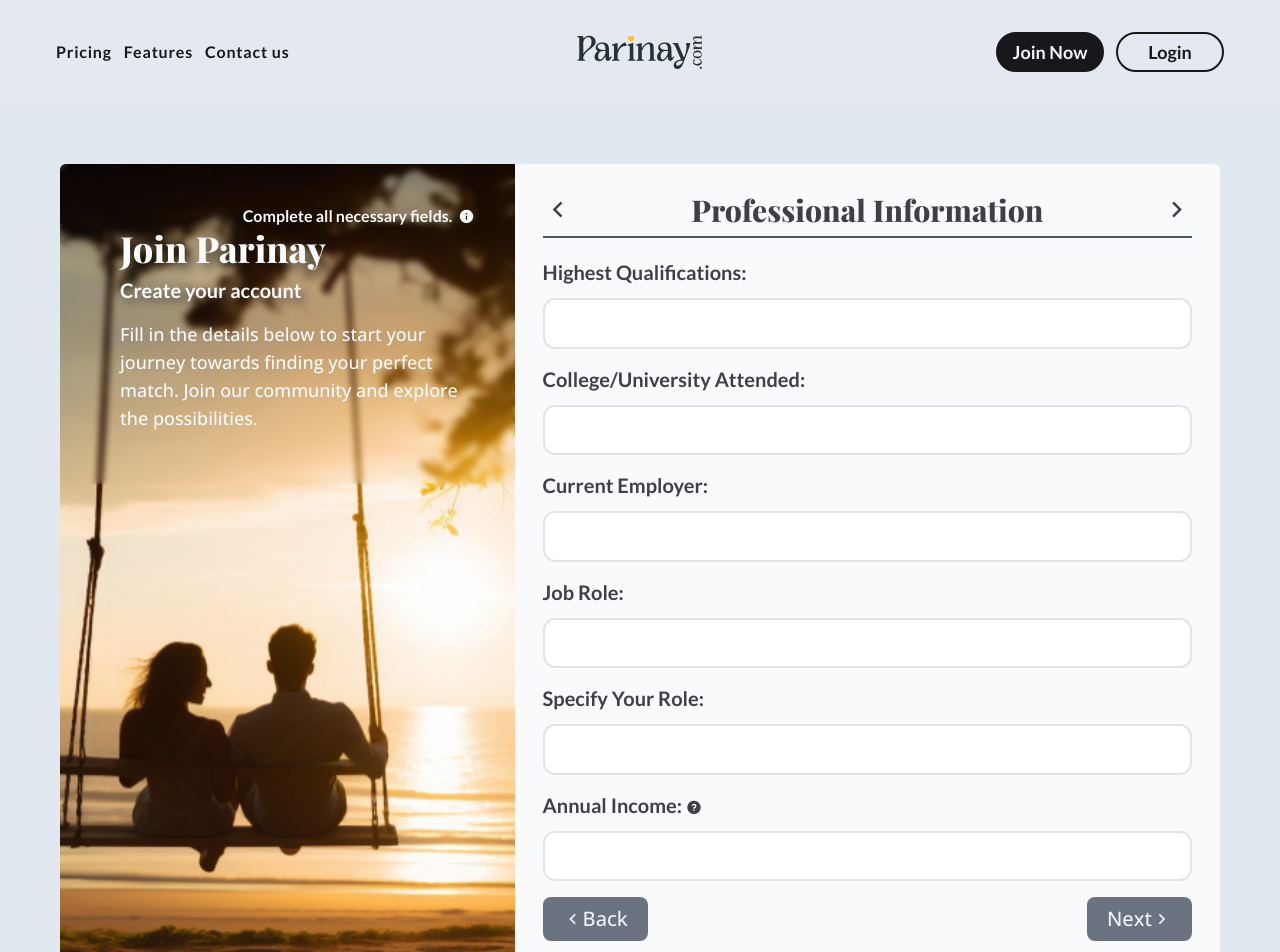
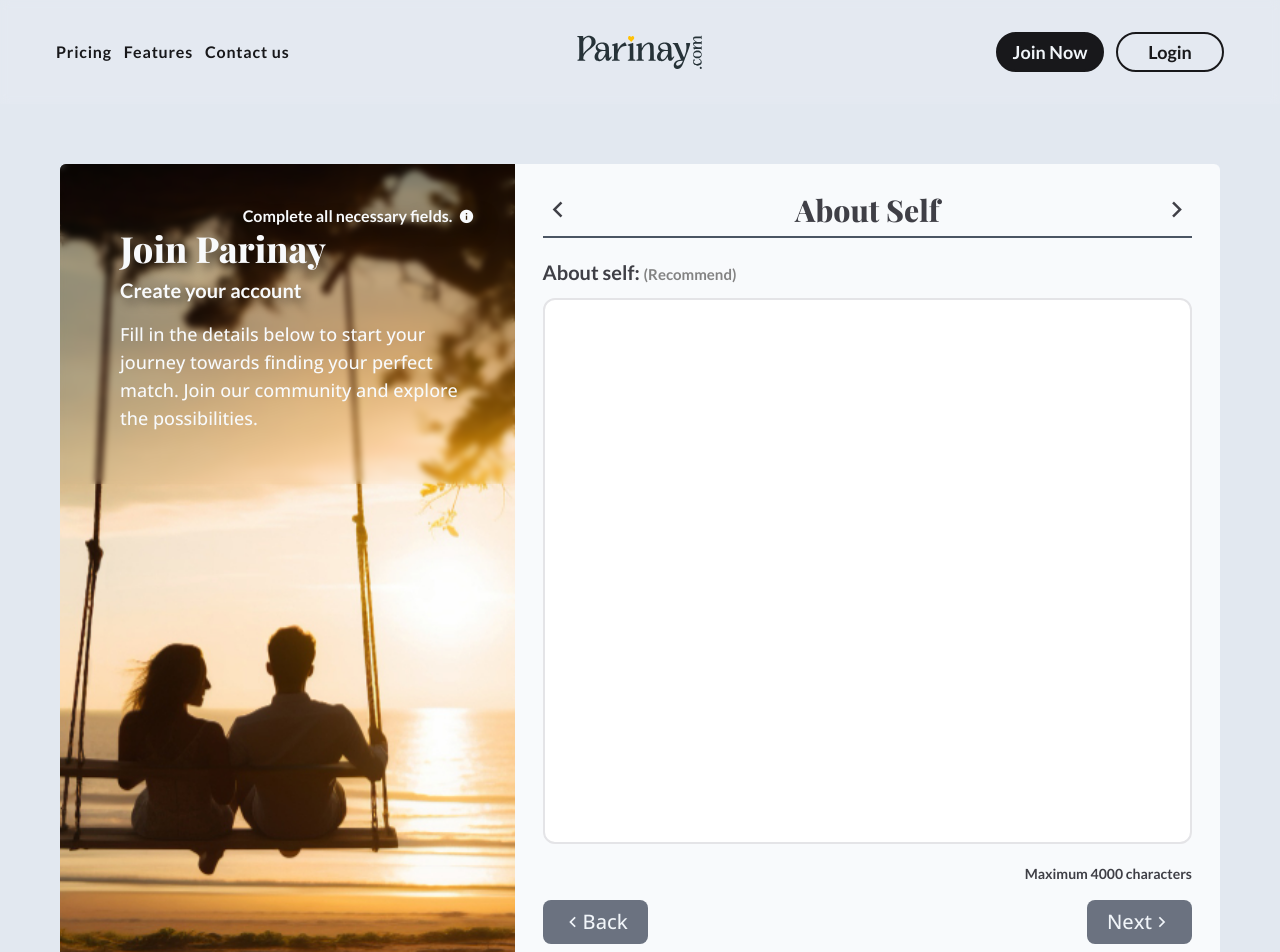
Before and after one commit to JyotiInHex/Parinay, a React (Create React App) app: page /register in a window 1280 px wide. Shown: the top 952 px of the page. Built offline with nearby package versions, Linux system fonts and the light colour scheme; the HTML template or start-up script is replaced by a standard one; a web font is replaced by a local one.

Commit message:
new update

```diff
--- a/src/auth/register.jsx
+++ b/src/auth/register.jsx
@@ -1,4 +1,4 @@
-import React, {useState} from "react";
+import React, { useState } from "react";
 import registerBg from "../assets/registration-1.webp";
 import validation from "./validation";
 
@@ -20,7 +20,7 @@ import {
 } from "../data/formData";
 
 const Register = () => {
-  const [step, setStep] = useState(4);
+  const [step, setStep] = useState(5);
   const [formData, setFormData] = useState({
     profileFor: "",
     fName: "",
@@ -44,8 +44,9 @@ const Register = () => {
     collegeName: "",
     workWith: "",
     jobRole: "",
-    additionalJobRole:"",
+    additionalJobRole: "",
     annualIncome: "",
+    aboutSelf: "",
   });
   const [animation, setAnimation] = useState("");
   const [isDropdownOpen, setIsDropdownOpen] = useState(false);
@@ -893,7 +894,8 @@ const Register = () => {
                           <span className="optional">(optional)</span>
                         )}
                       </h3>
-                      {formData.qualifications !== "preferred not to say" && errors.collegeName && (
+                      {formData.qualifications !== "preferred not to say" &&
+                        errors.collegeName && (
                           <p className="error">{errors.collegeName}</p>
                         )}
                       <input
@@ -937,8 +939,7 @@ const Register = () => {
                             setToggleDropdown("workWith");
                           }}
                         />
-                        {!isDropdownOpen &&
-                          toggleDropdown === "workWith" && (
+                        {!isDropdownOpen && toggleDropdown === "workWith" && (
                           <div
                             className="absolute flex flex-col gap-2 w-full h-fit max-h-[350px] mt-1 bg-white border-2 border-zinc-200 overflow-x-hidden overflow-y-auto rounded-xl z-10"
                             id="dropDownBox"
@@ -989,8 +990,7 @@ const Register = () => {
                             setToggleDropdown("jobRole");
                           }}
                         />
-                        {!isDropdownOpen &&
-                          toggleDropdown === "jobRole" && (
+                        {!isDropdownOpen && toggleDropdown === "jobRole" && (
                           <div
                             className="absolute w-full h-fit max-h-[350px] mt-1 bg-white border-2 border-zinc-200 overflow-x-hidden overflow-y-auto rounded-xl z-10"
                             id="dropDownBox"
@@ -1003,8 +1003,7 @@ const Register = () => {
                                 <div className="px-4 py-2 text-xl text-center font-opensans font-semibold bg-zinc-100">
                                   -{category}-
                                 </div>
-                                  {
-                                  jobRole[category].map((role, index) => (
+                                {jobRole[category].map((role, index) => (
                                   <label
                                     key={index}
                                     className="py-2 px-10 text-lg font-lato font-semibold cursor-pointer hover:bg-gray-100"
@@ -1035,11 +1034,13 @@ const Register = () => {
                     >
                       <h3 className="text-xl font-lato font-semibold">
                         Specify Your Role:
-                        {formData.jobRole !== "" && formData.jobRole !== "other" && (
+                        {formData.jobRole !== "" &&
+                          formData.jobRole !== "other" && (
                             <span className="optional">(optional)</span>
                           )}
                       </h3>
-                      {formData.additionalJobRole === "" && errors.additionalJobRole && (
+                      {formData.additionalJobRole === "" &&
+                        errors.additionalJobRole && (
                           <p className="error">{errors.additionalJobRole}</p>
                         )}
                       <input
@@ -1048,13 +1049,15 @@ const Register = () => {
                         type="text"
                         name="additionalJobRole"
                         value={`${
-                          formData.jobRole !== "" && formData.jobRole !== "other"
+                          formData.jobRole !== "" &&
+                          formData.jobRole !== "other"
                             ? "No filing required."
                             : formData.additionalJobRole
                         }`}
                         onChange={handleChange}
                         disabled={
-                          formData.jobRole !== "" && formData.jobRole !== "other"
+                          formData.jobRole !== "" &&
+                          formData.jobRole !== "other"
                         }
                       />
                     </label>
@@ -1068,7 +1071,8 @@ const Register = () => {
                         Annual Income:
                         <i className="ri-question-fill ml-1 text-base font-normal cursor-help"></i>
                         <div className="py-1 px-3 absolute left-40 top-0 w-fit h-fit rounded-md bg-[#41414185] backdrop-blur-sm text-base text-slate-50 font-lato font-medium drop-shadow-md opacity-0 invisible transition-all group-hover:opacity-100 group-hover:visible">
-                          <b>Why required?</b>&nbsp; To understand financial stability and planning.
+                          <b>Why required?</b>&nbsp; To understand financial
+                          stability and planning.
                         </div>
                       </h3>
                       {errors.annualIncome && (
@@ -1136,6 +1140,56 @@ const Register = () => {
                   </div>
                 </fieldset>
               )}
+
+              {step === 5 && (
+                <fieldset className={`${animation} w-full min-w-full h-auto`}>
+                  <h2 className="flex justify-between items-end text-3xl font-playfair font-extrabold border-b-2 border-gray-600 pb-2">
+                    <i className="ri-arrow-left-s-line text-end font-medium"></i>
+                    About Self
+                    <i className="ri-arrow-right-s-line text-end font-medium"></i>
+                  </h2>
+                  <div className="relative flex flex-col mt-5 w-full h-auto">
+                    {/* About self */}
+                    <label
+                      className="relative flex flex-col gap-3 mb-4"
+                      htmlFor="College You Attended"
+                    >
+                      <h3 className="text-xl font-lato font-semibold">
+                        About self: <span className="optional">(Recommend)</span>
+                      </h3>
+                      <textarea
+                        className="outline-none border-2 border-zinc-200 rounded-xl w-full py-3 px-4 text-lg font-lato font-semibold text-zinc-800 leading-tight resize-none transition-all focus:border-blue-500"
+                        id="College You Attended"
+                        cols="40"
+                        rows="23"
+                        name="aboutSelf"
+                        value={formData.aboutSelf}
+                        onChange={handleChange}
+                      ></textarea>
+                      <span className="w-full mt-2 h-auto text-right text-sm font-lato font-semibold">Maximum 4000 characters</span>
+                    </label>
+
+                    <div className="flex flex-row justify-between items-center w-full h-auto">
+                      <button
+                        className="self-end w-fit h-auto px-5 py-2 bg-gray-500 rounded-lg flex justify-between items-center text-xl text-slate-100 font-opensans font-medium transition-all hover:bg-gray-600"
+                        type="button"
+                        onClick={handlePrev}
+                      >
+                        <i className="ri-arrow-left-s-line text-end font-medium"></i>
+                        Back
+                      </button>
+                      <button
+                        className="self-end w-fit h-auto px-5 py-2 bg-gray-500 rounded-lg flex justify-between items-center text-xl text-slate-100 font-opensans font-medium transition-all hover:bg-gray-600"
+                        type="button"
+                        onClick={handleNext}
+                      >
+                        Next
+                        <i className="ri-arrow-right-s-line text-end font-medium"></i>
+                      </button>
+                    </div>
+                  </div>
+                </fieldset>
+              )}
             </div>
           </form>
         </div>
--- a/src/auth/validation.jsx
+++ b/src/auth/validation.jsx
@@ -109,7 +109,7 @@ function validation(step, data) {
       if(jobRole === ""){
         errors.jobRole = "Please select a valid job role form the list"
       }
-      if(additionalJobRole === "" && jobRole === "other"){
+      if(additionalJobRole === "" && jobRole === "other" || additionalJobRole === "" && jobRole === ""){
         errors.additionalJobRole = "This field cannot be empty if not specified."
       }
       if (annualIncome === "") {
```
Lines whose indentation alone changed are shown as unchanged.
